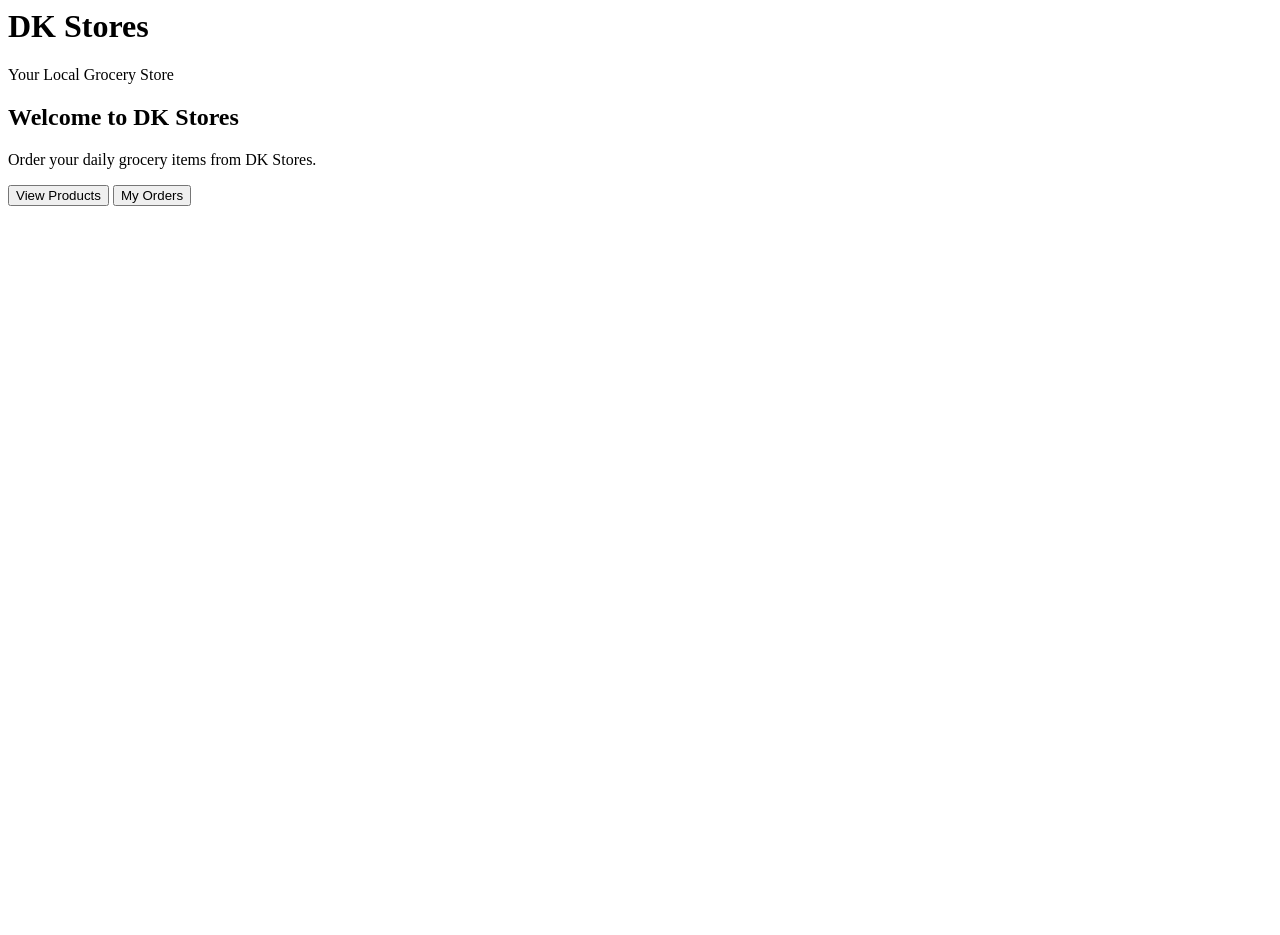
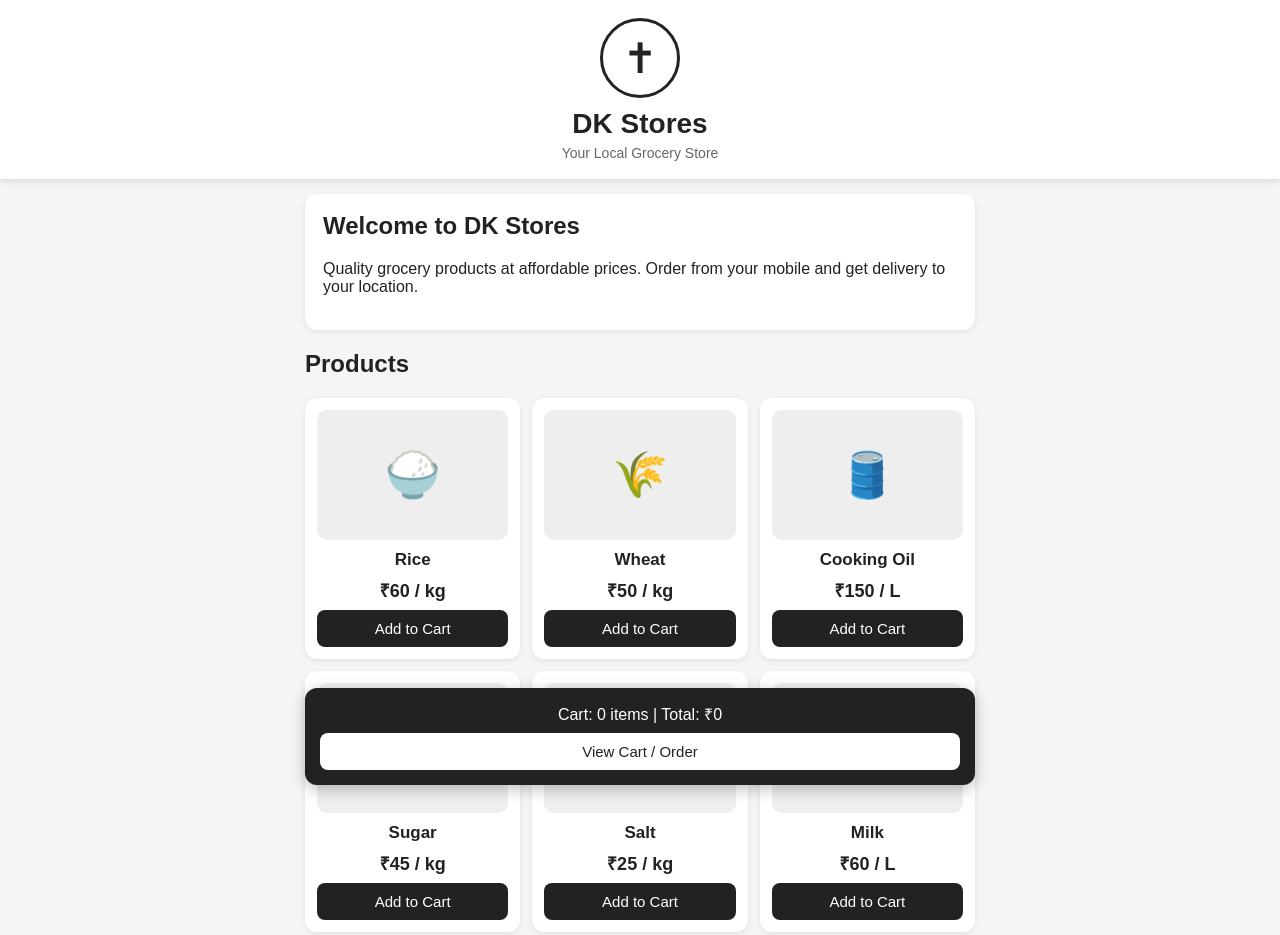
Before and after one commit to lakshmanavaradi-design/DK-STORES-, a plain HTML site: page index.html in a window 1280 px wide. Shown: the top 935 px of the page. Before the commit the page ends 800 px from the top, so only its background shows below. Drawn offline with Linux system fonts and the light colour scheme.

Commit message:
Update index.html structure and content

```diff
--- a/index.html
+++ b/index.html
@@ -1,18 +1,274 @@
-<header>
+<!DOCTYPE html>
+<html lang="en">
+<head>
+  <meta charset="UTF-8">
+  <meta name="viewport" content="width=device-width, initial-scale=1.0">
+  <title>DK Stores</title>
+
+  <style>
+    * {
+      box-sizing: border-box;
+    }
+
+    body {
+      margin: 0;
+      font-family: Arial, sans-serif;
+      background: #f5f5f5;
+      color: #222;
+    }
+
+    header {
+      background: #ffffff;
+      padding: 18px;
+      text-align: center;
+      box-shadow: 0 2px 8px rgba(0,0,0,0.12);
+    }
+
+    .logo {
+      width: 80px;
+      height: 80px;
+      margin: auto;
+      border-radius: 50%;
+      background: #ffffff;
+      display: flex;
+      align-items: center;
+      justify-content: center;
+      font-size: 42px;
+      border: 3px solid #222;
+    }
+
+    h1 {
+      margin: 10px 0 5px;
+      font-size: 28px;
+    }
+
+    .subtitle {
+      color: #666;
+      font-size: 14px;
+    }
+
+    .container {
+      padding: 15px;
+      max-width: 700px;
+      margin: auto;
+    }
+
+    .welcome {
+      background: white;
+      padding: 18px;
+      border-radius: 12px;
+      margin-bottom: 15px;
+      box-shadow: 0 2px 6px rgba(0,0,0,0.08);
+    }
+
+    .welcome h2 {
+      margin-top: 0;
+    }
+
+    .products {
+      display: grid;
+      grid-template-columns: repeat(2, 1fr);
+      gap: 12px;
+    }
+
+    .product {
+      background: white;
+      border-radius: 12px;
+      padding: 12px;
+      text-align: center;
+      box-shadow: 0 2px 6px rgba(0,0,0,0.08);
+    }
+
+    .product-image {
+      width: 100%;
+      height: 130px;
+      background: #eeeeee;
+      border-radius: 10px;
+      display: flex;
+      align-items: center;
+      justify-content: center;
+      font-size: 45px;
+      margin-bottom: 10px;
+    }
+
+    .product h3 {
+      margin: 5px 0;
+      font-size: 17px;
+    }
+
+    .price {
+      font-size: 18px;
+      font-weight: bold;
+      margin: 8px 0;
+    }
+
+    button {
+      width: 100%;
+      padding: 10px;
+      border: none;
+      border-radius: 8px;
+      background: #222;
+      color: white;
+      font-size: 15px;
+      cursor: pointer;
+    }
+
+    button:active {
+      transform: scale(0.98);
+    }
+
+    .cart {
+      position: fixed;
+      bottom: 15px;
+      left: 15px;
+      right: 15px;
+      max-width: 670px;
+      margin: auto;
+      background: #222;
+      color: white;
+      padding: 15px;
+      border-radius: 12px;
+      text-align: center;
+      box-shadow: 0 4px 15px rgba(0,0,0,0.25);
+    }
+
+    .cart button {
+      background: white;
+      color: #222;
+      margin-top: 8px;
+    }
+
+    footer {
+      text-align: center;
+      padding: 100px 15px 120px;
+      color: #666;
+      font-size: 13px;
+    }
+
+    @media (min-width: 600px) {
+      .products {
+        grid-template-columns: repeat(3, 1fr);
+      }
+    }
+  </style>
+</head>
+
+<body>
+
+  <header>
+    <div class="logo">✝</div>
     <h1>DK Stores</h1>
-    <p>Your Local Grocery Store</p>
+    <div class="subtitle">Your Local Grocery Store</div>
   </header>
 
   <div class="container">
 
     <div class="welcome">
       <h2>Welcome to DK Stores</h2>
-      <p>Order your daily grocery items from DK Stores.</p>
-
-      <button class="button">View Products</button>
-      <button class="button">My Orders</button>
+      <p>
+        Quality grocery products at affordable prices.
+        Order from your mobile and get delivery to your location.
+      </p>
     </div>
 
+    <h2>Products</h2>
+
+    <div class="products">
+
+      <div class="product">
+        <div class="product-image">🍚</div>
+        <h3>Rice</h3>
+        <div class="price">₹60 / kg</div>
+        <button onclick="addToCart('Rice', 60)">Add to Cart</button>
+      </div>
+
+      <div class="product">
+        <div class="product-image">🌾</div>
+        <h3>Wheat</h3>
+        <div class="price">₹50 / kg</div>
+        <button onclick="addToCart('Wheat', 50)">Add to Cart</button>
+      </div>
+
+      <div class="product">
+        <div class="product-image">🛢️</div>
+        <h3>Cooking Oil</h3>
+        <div class="price">₹150 / L</div>
+        <button onclick="addToCart('Cooking Oil', 150)">Add to Cart</button>
+      </div>
+
+      <div class="product">
+        <div class="product-image">🍬</div>
+        <h3>Sugar</h3>
+        <div class="price">₹45 / kg</div>
+        <button onclick="addToCart('Sugar', 45)">Add to Cart</button>
+      </div>
+
+      <div class="product">
+        <div class="product-image">🧂</div>
+        <h3>Salt</h3>
+        <div class="price">₹25 / kg</div>
+        <button onclick="addToCart('Salt', 25)">Add to Cart</button>
+      </div>
+
+      <div class="product">
+        <div class="product-image">🥛</div>
+        <h3>Milk</h3>
+        <div class="price">₹60 / L</div>
+        <button onclick="addToCart('Milk', 60)">Add to Cart</button>
+      </div>
+
+    </div>
   </div>
 
+  <div class="cart">
+    <div id="cartText">Cart: 0 items | Total: ₹0</div>
+    <button onclick="checkout()">View Cart / Order</button>
+  </div>
+
+  <footer>
+    DK Stores<br>
+    Pothayyapeta Village, NGR Puram,<br>
+    Ranasthalam Mandal, Srikakulam District, AP
+  </footer>
+
+  <script>
+    let cart = [];
+    let total = 0;
+
+    function addToCart(name, price) {
+      cart.push({
+        name: name,
+        price: price
+      });
+
+      total += price;
+
+      document.getElementById("cartText").innerText =
+        "Cart: " + cart.length + " items | Total: ₹" + total;
+
+      alert(name + " added to cart");
+    }
+
+    function checkout() {
+      if (cart.length === 0) {
+        alert("Your cart is empty.");
+        return;
+      }
+
+      let message = "Your Order:\\n\\n";
+
+      cart.forEach(function(item, index) {
+        message +=
+          (index + 1) + ". " +
+          item.name + " - ₹" +
+          item.price + "\\n";
+      });
+
+      message += "\\nTotal: ₹" + total;
+
+      alert(message);
+    }
+  </script>
+
 </body>
+</html>
```
